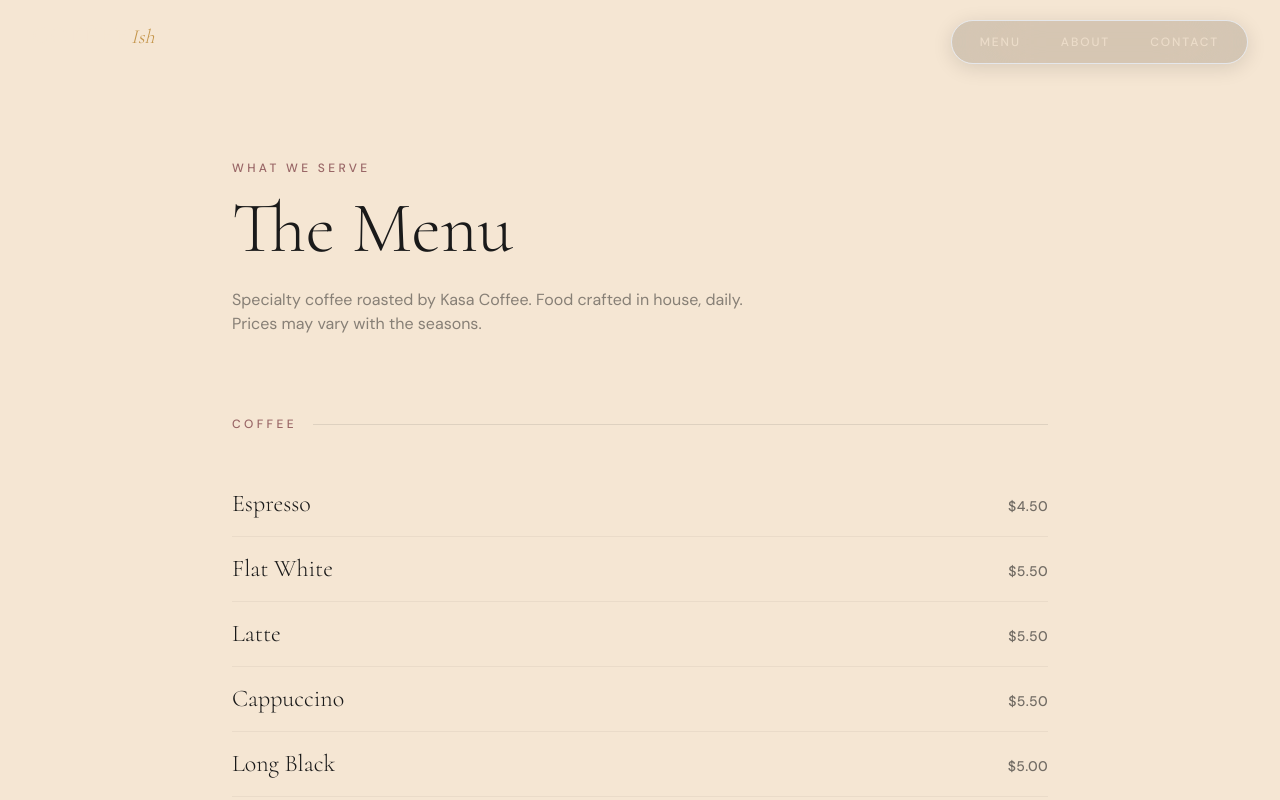
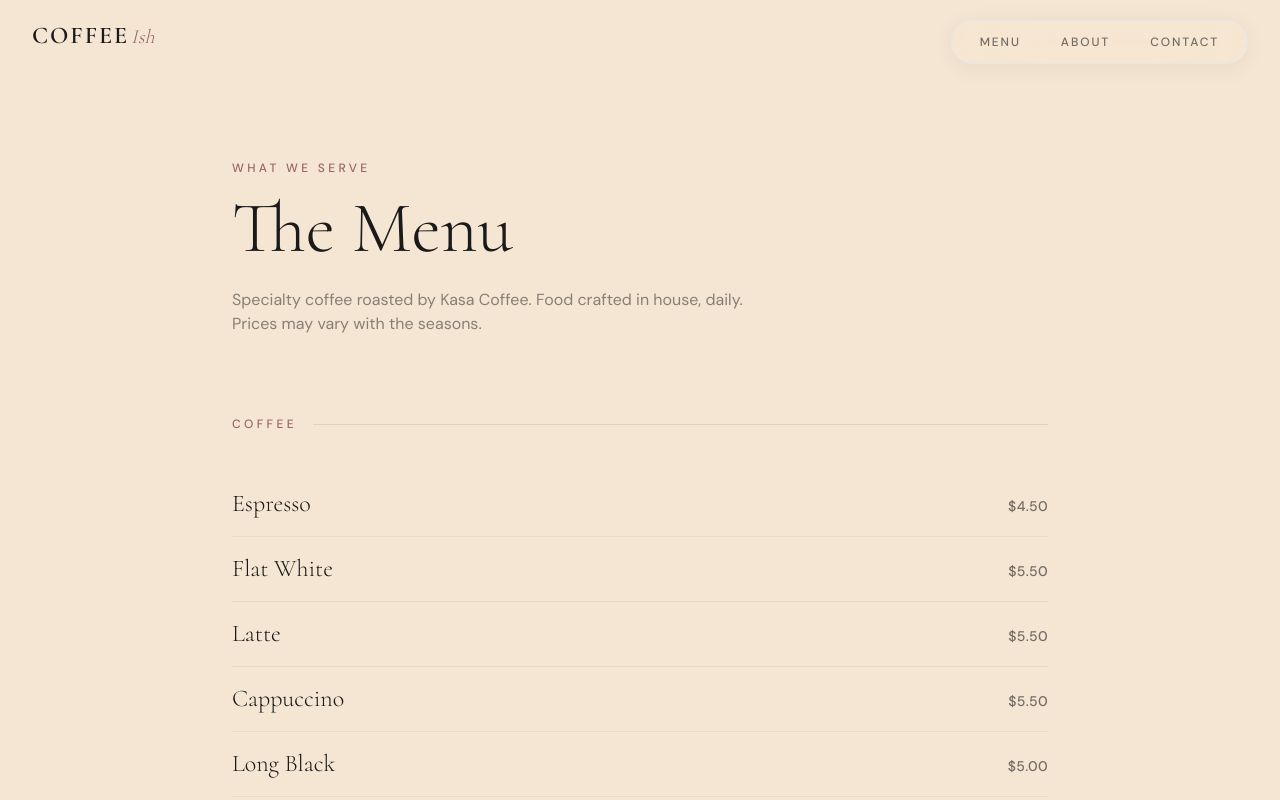
Before and after one commit to Wissko/coffeeish, a Next.js app: page /menu in a window 1280 px wide. Shown: the top 800 px of the page. Built offline with nearby package versions, Linux system fonts and the light colour scheme.

Commit message:
fix: navbar colors adapt to page — dark on inner pages, light on home hero

```diff
--- a/src/components/Navbar.tsx
+++ b/src/components/Navbar.tsx
@@ -1,6 +1,7 @@
 "use client";
 
 import { useState, useEffect } from "react";
+import { usePathname } from "next/navigation";
 import Link from "next/link";
 import { motion, AnimatePresence } from "framer-motion";
 
@@ -13,6 +14,11 @@ const navLinks = [
 export default function Navbar() {
   const [scrolled, setScrolled] = useState(false);
   const [mobileOpen, setMobileOpen] = useState(false);
+  const pathname = usePathname();
+  const isHome = pathname === "/";
+
+  // On inner pages, always use dark colors (cream background)
+  const useDark = !isHome || scrolled;
 
   useEffect(() => {
     const onScroll = () => setScrolled(window.scrollY > 60);
@@ -39,13 +45,13 @@ export default function Navbar() {
           <Link href="/" className="group flex items-baseline gap-0.5">
             <span
               className="font-serif text-xl md:text-2xl font-semibold tracking-[0.08em] uppercase transition-colors duration-500"
-              style={{ color: scrolled ? "#1A1A1A" : "#F5E6D3" }}
+              style={{ color: useDark ? "#1A1A1A" : "#F5E6D3" }}
             >
               Coffee
             </span>
             <span
               className="font-serif text-lg md:text-xl font-light italic transition-colors duration-500"
-              style={{ color: scrolled ? "#996666" : "#C4954A" }}
+              style={{ color: useDark ? "#996666" : "#C4954A" }}
             >
               Ish
             </span>
@@ -63,7 +69,7 @@ export default function Navbar() {
             px-2 h-11
             rounded-full
             border transition-all duration-700
-            ${scrolled
+            ${useDark
               ? "bg-cream/80 border-dusty-rose/12 shadow-[0_4px_24px_rgba(26,26,26,0.06)]"
               : "bg-noir/15 border-cream/8 shadow-[0_4px_20px_rgba(0,0,0,0.12)]"
             }
@@ -75,7 +81,7 @@ export default function Navbar() {
               key={link.href}
               href={link.href}
               className="relative text-[12px] font-sans font-medium tracking-[0.16em] uppercase px-5 py-2 rounded-full transition-all duration-300 group"
-              style={{ color: scrolled ? "rgba(26,26,26,0.6)" : "rgba(245,230,211,0.7)" }}
+              style={{ color: useDark ? "rgba(26,26,26,0.6)" : "rgba(245,230,211,0.7)" }}
             >
               <span className="relative z-10 group-hover:text-dusty-rose transition-colors duration-300">
                 {link.label}
@@ -99,7 +105,7 @@ export default function Navbar() {
           <motion.span
             animate={mobileOpen
               ? { rotate: 45, y: 7, backgroundColor: "#1A1A1A" }
-              : { rotate: 0, y: 0, backgroundColor: scrolled ? "#1A1A1A" : "#F5E6D3" }
+              : { rotate: 0, y: 0, backgroundColor: useDark ? "#1A1A1A" : "#F5E6D3" }
             }
             transition={{ duration: 0.3 }}
             className="block w-6 h-[1.5px] origin-center"
@@ -108,12 +114,12 @@ export default function Navbar() {
             animate={mobileOpen ? { opacity: 0 } : { opacity: 1 }}
             transition={{ duration: 0.2 }}
             className="block w-6 h-[1.5px]"
-            style={{ backgroundColor: scrolled ? "#1A1A1A" : "#F5E6D3" }}
+            style={{ backgroundColor: useDark ? "#1A1A1A" : "#F5E6D3" }}
           />
           <motion.span
             animate={mobileOpen
               ? { rotate: -45, y: -7, backgroundColor: "#1A1A1A" }
-              : { rotate: 0, y: 0, backgroundColor: scrolled ? "#1A1A1A" : "#F5E6D3" }
+              : { rotate: 0, y: 0, backgroundColor: useDark ? "#1A1A1A" : "#F5E6D3" }
             }
             transition={{ duration: 0.3 }}
             className="block w-6 h-[1.5px] origin-center"
```
